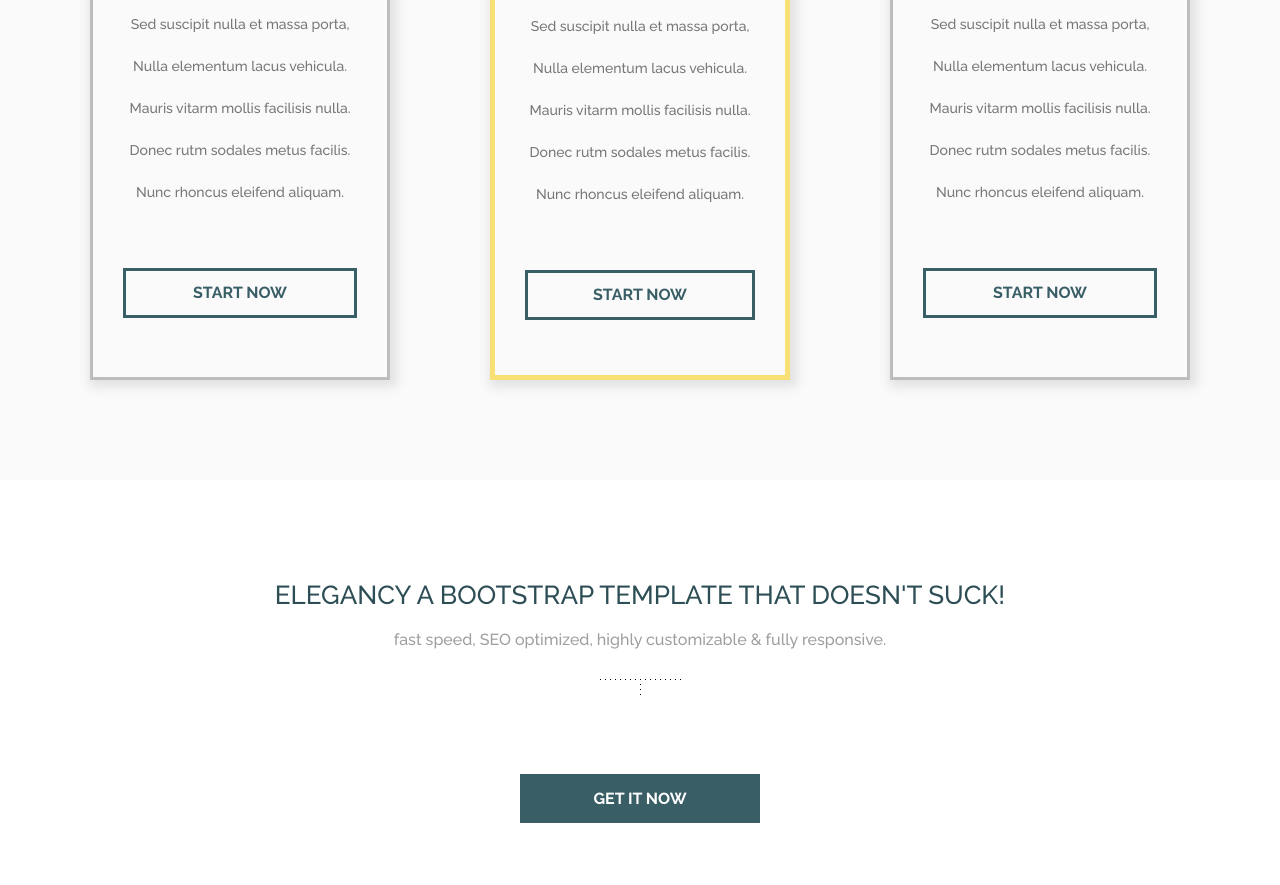
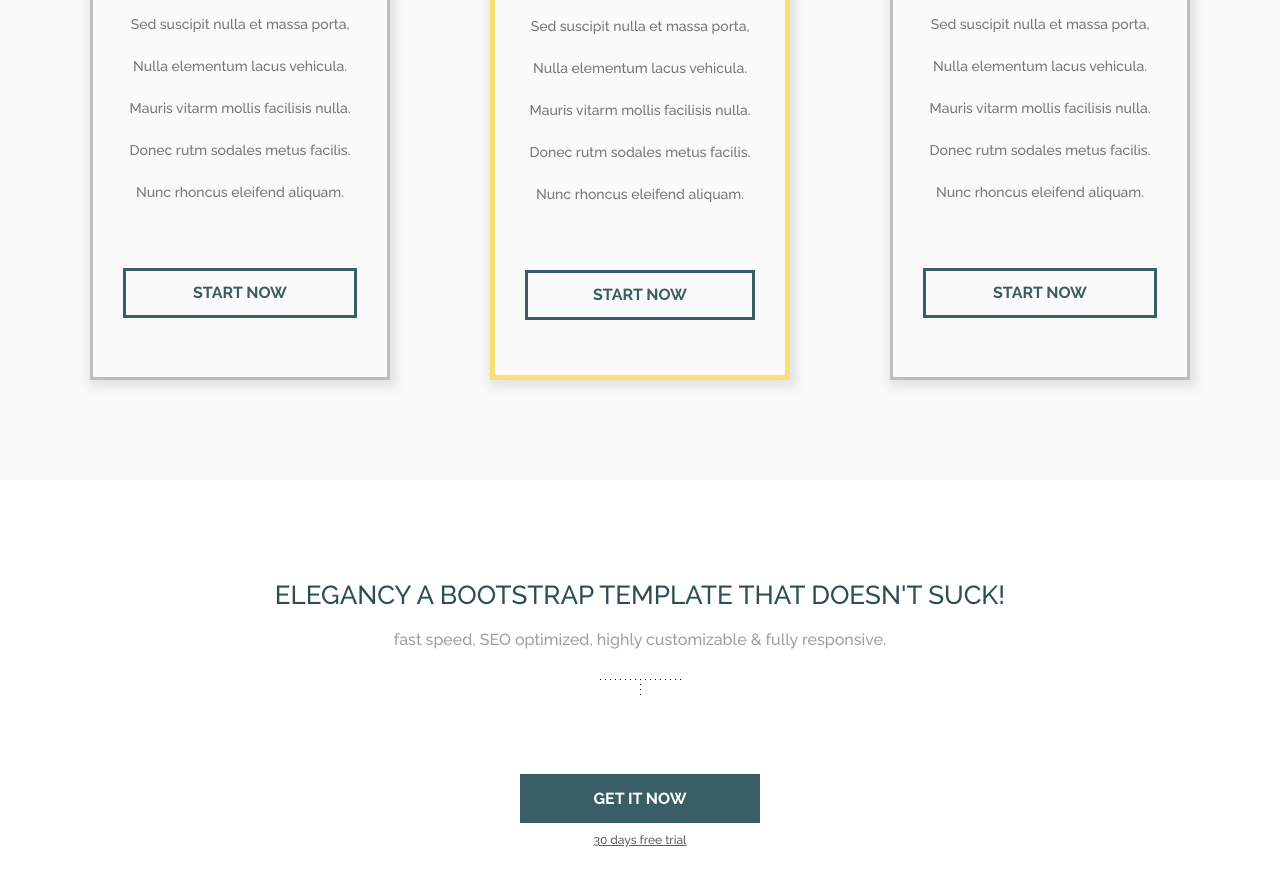
Before and after one commit to PriyeshGohil/elegancy_pdf_to_webPage, a website: page index.html in a window 1280 px wide. Shown: the part 3589-4474 px from the top of the page. Drawn offline with nearby package versions, Linux system fonts and the light colour scheme; files that its build step writes are made by us from their sources; files whose address does not match are found by name.

Commit message:
call to action section completed

```diff
--- a/index.html
+++ b/index.html
@@ -172,6 +172,7 @@
             <h4 class="sub-heading">fast speed, SEO optimized, highly customizable &amp; fully responsive.</h4>
 
             <div class="btn btn--filled btn--center"> <a href="#">get it now</a> </div>
+            <a href='#' class="link">30 days free trial</a>
         </section>
      </body>
 </html>
--- a/src/css/main.scss
+++ b/src/css/main.scss
@@ -95,3 +95,11 @@
         bottom: 75px;
     }
 }
+
+.link {
+    text-align: center;
+    display: block;
+    margin: 10px;
+    color: #5f5f5f;
+     font: 12px 'Raleway', sans-serif;
+}
```
